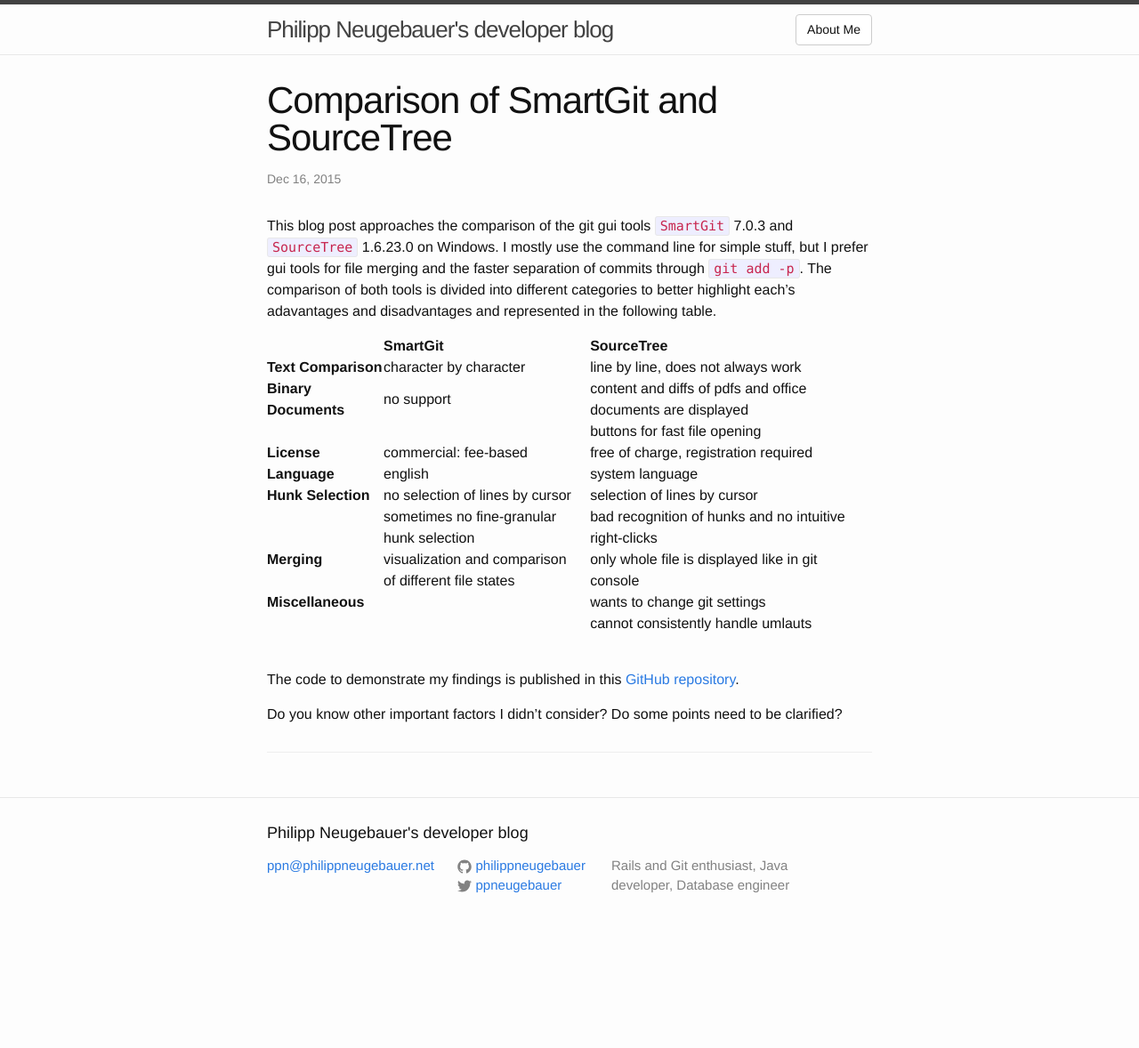
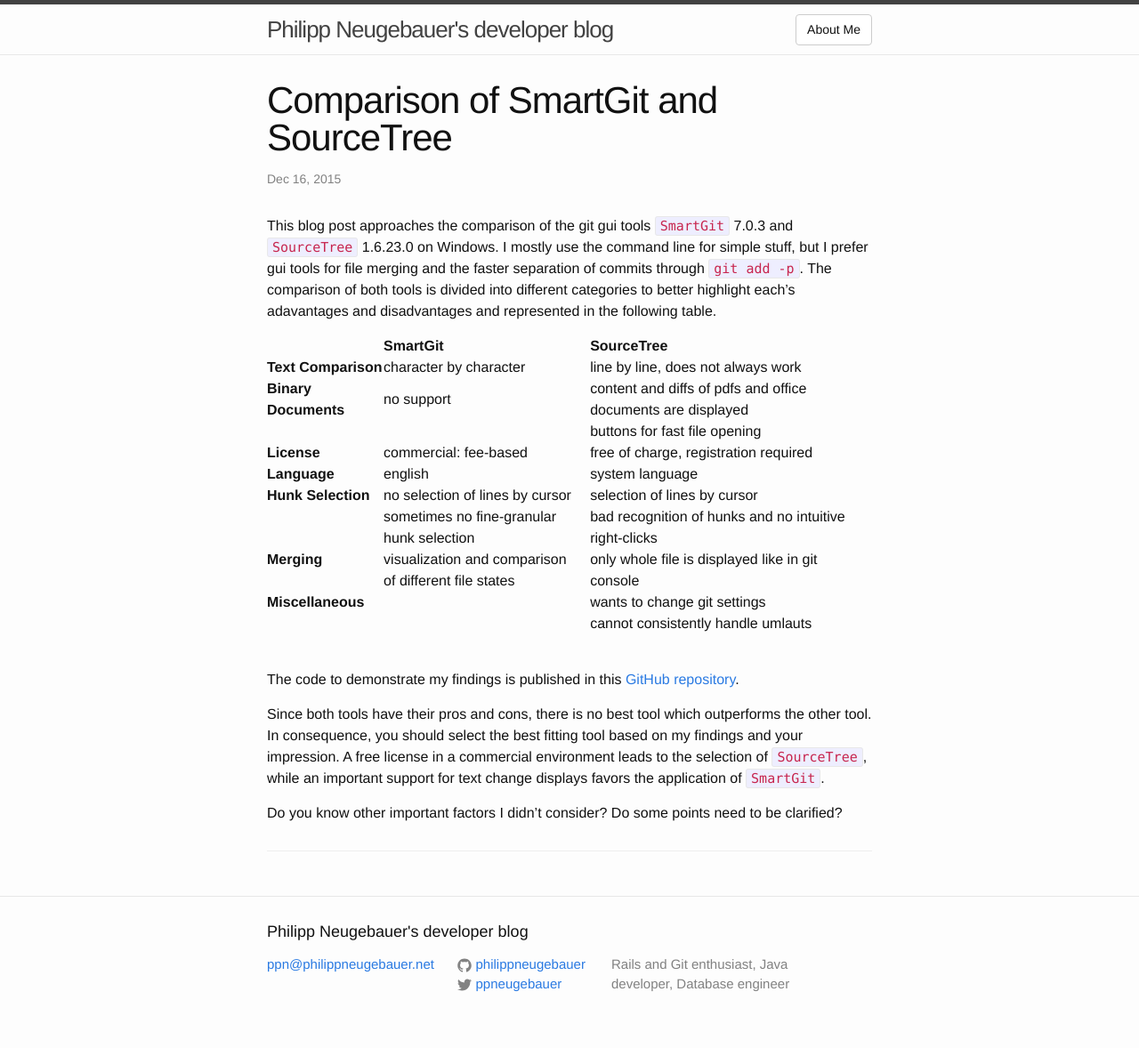
Before and after one commit to philippneugebauer/philippneugebauer.github.io, a Jekyll site: the page built from _posts/2015-12-17-comparison-of-smartgit-and-sourcetree.markdown, in a window 1280 px wide. Shown: the whole page at 89% size. Built offline with Jekyll 4.4.1, drawn with Linux system fonts in a browser that asks for light colours; before the commit the page ends 1067 px from its top, so only the background shows below that.

Commit message:
conclusion to git gui tools added

```diff
--- a/_posts/2015-12-17-comparison-of-smartgit-and-sourcetree.markdown
+++ b/_posts/2015-12-17-comparison-of-smartgit-and-sourcetree.markdown
@@ -26,4 +26,9 @@
 
 The code to demonstrate my findings is published in this [GitHub repository](https://github.com/philippneugebauer/git_gui_test).
 
+Since both tools have their pros and cons, there is no best tool which outperforms the other tool.
+In consequence, you should select the best fitting tool based on my findings and your impression.
+A free license in a commercial environment leads to the selection of `SourceTree`, while an important
+support for text change displays favors the application of `SmartGit`.
+
 Do you know other important factors I didn't consider? Do some points need to be clarified?
```
